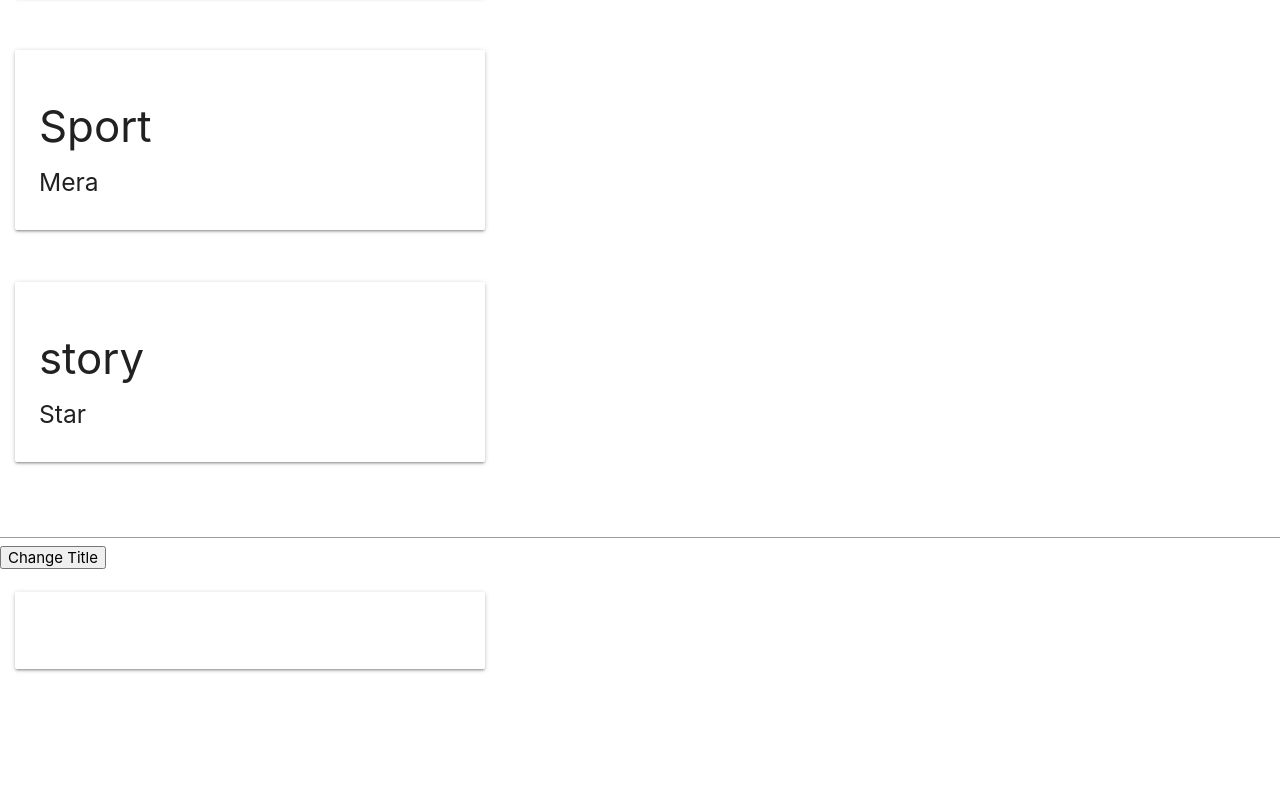
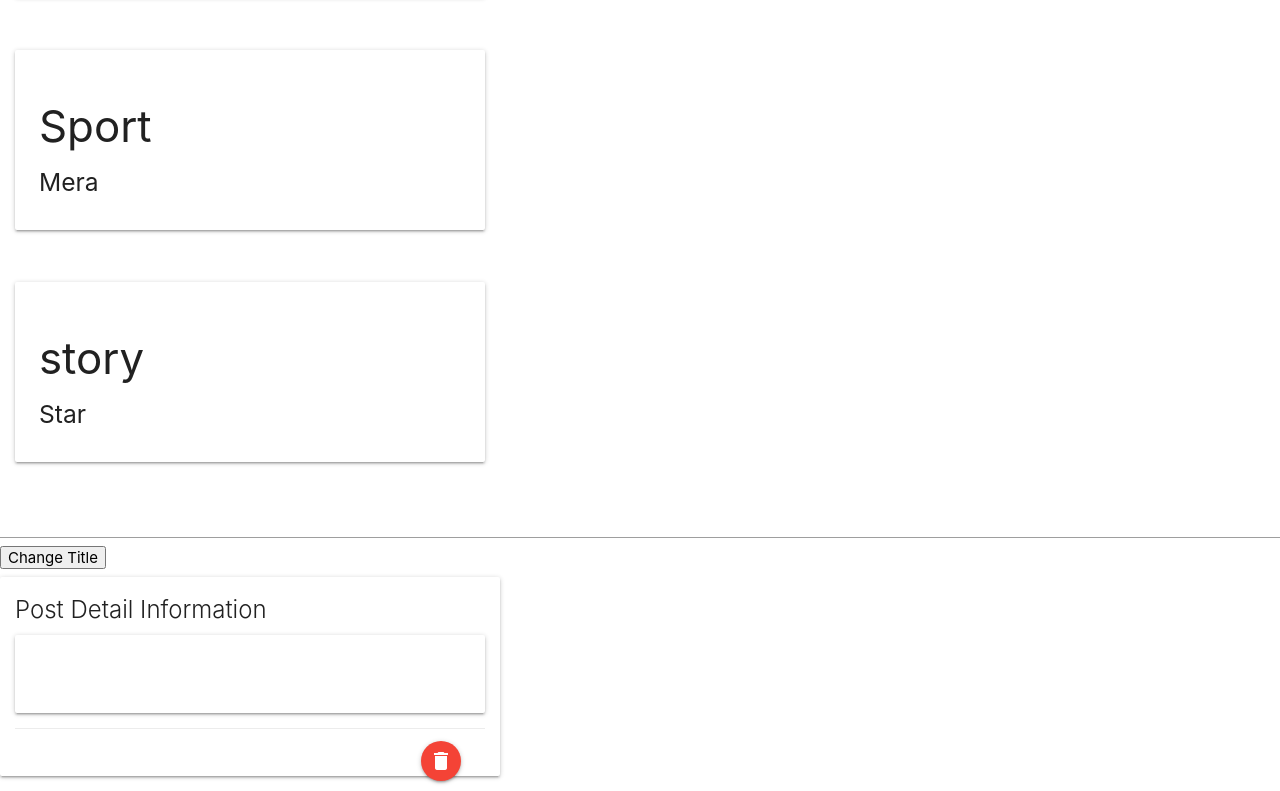
Before and after one commit to Natty-star/waa-react-app, a React (Create React App) app: page / in a window 1280 px wide. Shown: the part 205-996 px from the top of the page. Before the commit the page ends 904 px from the top, so only its background shows below. Built offline with nearby package versions, Linux system fonts and the light colour scheme; no server answers.

Commit message:
add remove post

```diff
--- a/package.json
+++ b/package.json
@@ -6,6 +6,7 @@
     "@testing-library/jest-dom": "^5.16.5",
     "@testing-library/react": "^13.4.0",
     "@testing-library/user-event": "^13.5.0",
+    "axios": "^1.1.3",
     "materialize-css": "^1.0.0-rc.2",
     "react": "^18.2.0",
     "react-dom": "^18.2.0",
--- a/src/components/Post/Post.js
+++ b/src/components/Post/Post.js
@@ -1,6 +1,5 @@
 import "./Post.css";
 const Post = (props) => {
-  console.log(props);
   return (
     <div className="post" key={props.id} onClick={props.activePost}>
       <div className="col s12 m5">
--- a/src/components/PostDetails/PostDetails.js
+++ b/src/components/PostDetails/PostDetails.js
@@ -1,18 +1,59 @@
 import "./PostDetails.css";
+import axios from "axios";
+import { useEffect, useState } from "react";
 const PostDetails = (props) => {
+  const [post, setPost] = useState({});
+
+  const deleteHandler = (id) => {
+    console.log(id);
+    axios
+      .delete("http://localhost:8080/api/v1/posts/" + id)
+      .then((response) => {
+        console.log(response);
+      })
+      .catch((error) => {
+        console.log(error.message);
+      });
+  };
+
+  useEffect(() => {
+    axios
+      .get("http://localhost:8080/api/v1/posts/" + props.activePost)
+      .then((response) => {
+        setPost(response.data);
+        console.log(post);
+      })
+      .catch((error) => {
+        console.log(error.message);
+      });
+  }, [props.activePost]);
   return (
     <div>
-      {props.activePost != null && (
-        <div className="post">
+      {post != null && (
+        <div className="post card">
+          <div>
+            <span className="card-title">Post Detail Information</span>
+          </div>
           <div className="col s12 m5">
             <div className="card-panel  ">
               <div>
-                <h3>{props.activePost.title}</h3>
+                <h3>{post.title}</h3>
               </div>
               <div>
-                <h5>{props.activePost.author}</h5>
+                <h5>{post.author}</h5>
               </div>
             </div>
+          </div>
+          <div className="card-action">
+            <button
+              onClick={() => deleteHandler(props.activePost)}
+              className="
+              btn-floating
+              halfway-fab waves-effect
+              waves-light red"
+            >
+              <i className="material-icons">delete</i>
+            </button>
           </div>
         </div>
       )}
--- a/src/containers/Dashboard/Dashboard.js
+++ b/src/containers/Dashboard/Dashboard.js
@@ -1,18 +1,35 @@
-import { useState } from "react";
+import { useEffect, useState } from "react";
 import PostDetails from "../../components/PostDetails/PostDetails";
 import Posts from "../Posts/Posts";
+import axios from "axios";
 
 import "materialize-css/dist/css/materialize.min.css";
 
 const Dashboard = () => {
+  const [newTitle, setNewTitle] = useState("");
+  const [activePostDetail, setActivePost] = useState("");
+  // const [selected, setSelected] = useState(false);
+
   const [posts, setPosts] = useState([
     { id: 1, title: "news", content: "my new post", author: "Natty" },
     { id: 2, title: "Sport", content: "sport news", author: "Mera" },
     { id: 3, title: "story", content: "music", author: "Star" },
   ]);
 
-  const [newTitle, setNewTitle] = useState("");
-  const [activePostDetail, setActivePost] = useState("");
+  const fetchPosts = () => {
+    axios
+      .get("http://localhost:8080/api/v1/posts")
+      .then((resopnse) => {
+        setPosts(resopnse.data);
+      })
+      .catch((error) => {
+        console.log(error.message);
+      });
+  };
+
+  useEffect(() => {
+    fetchPosts();
+  }, []);
 
   const changeTitle = () => {
     const postsCopy = [...posts];
@@ -24,8 +41,7 @@ const Dashboard = () => {
   };
 
   const activePostHadler = (post) => {
-    setActivePost(post);
-    console.log(post);
+    setActivePost(post.id);
   };
 
   return (
```
Also changed, not shown: 1 other file (tests, documents, lock files or other folders).
